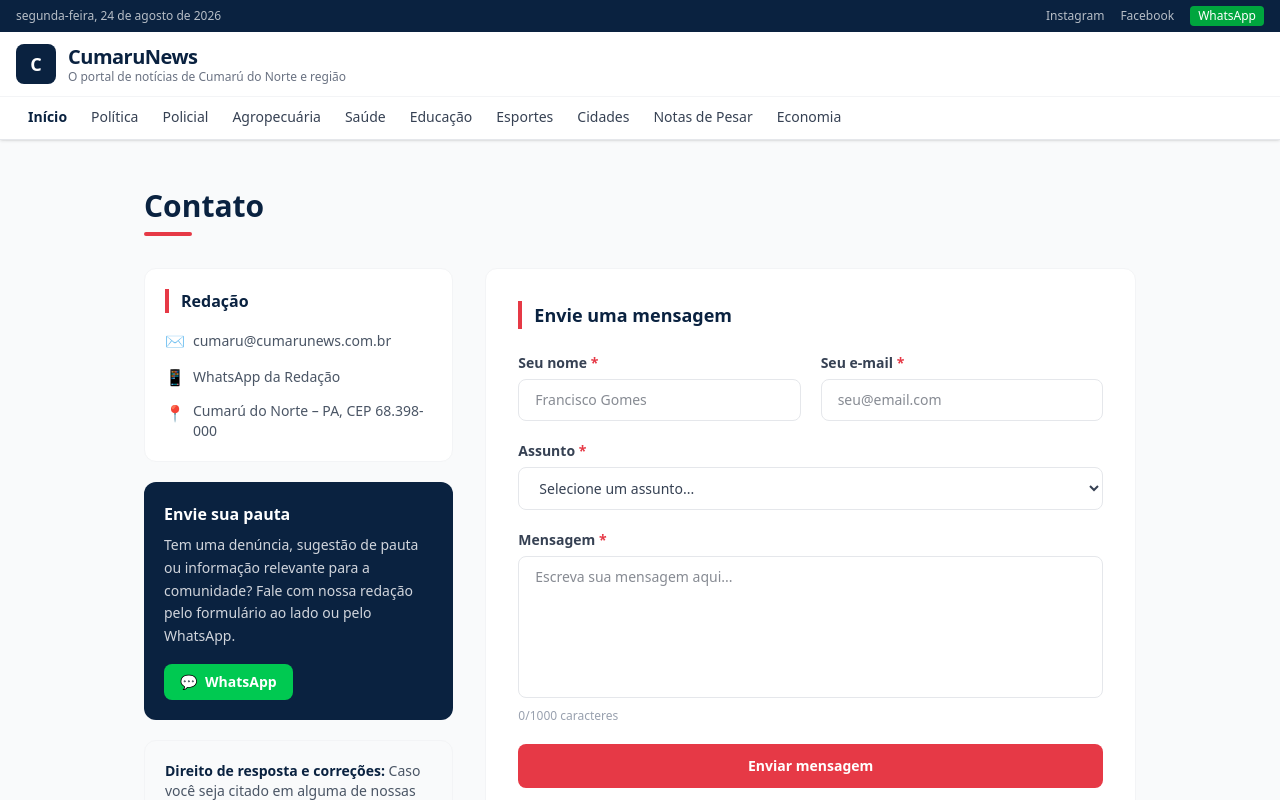
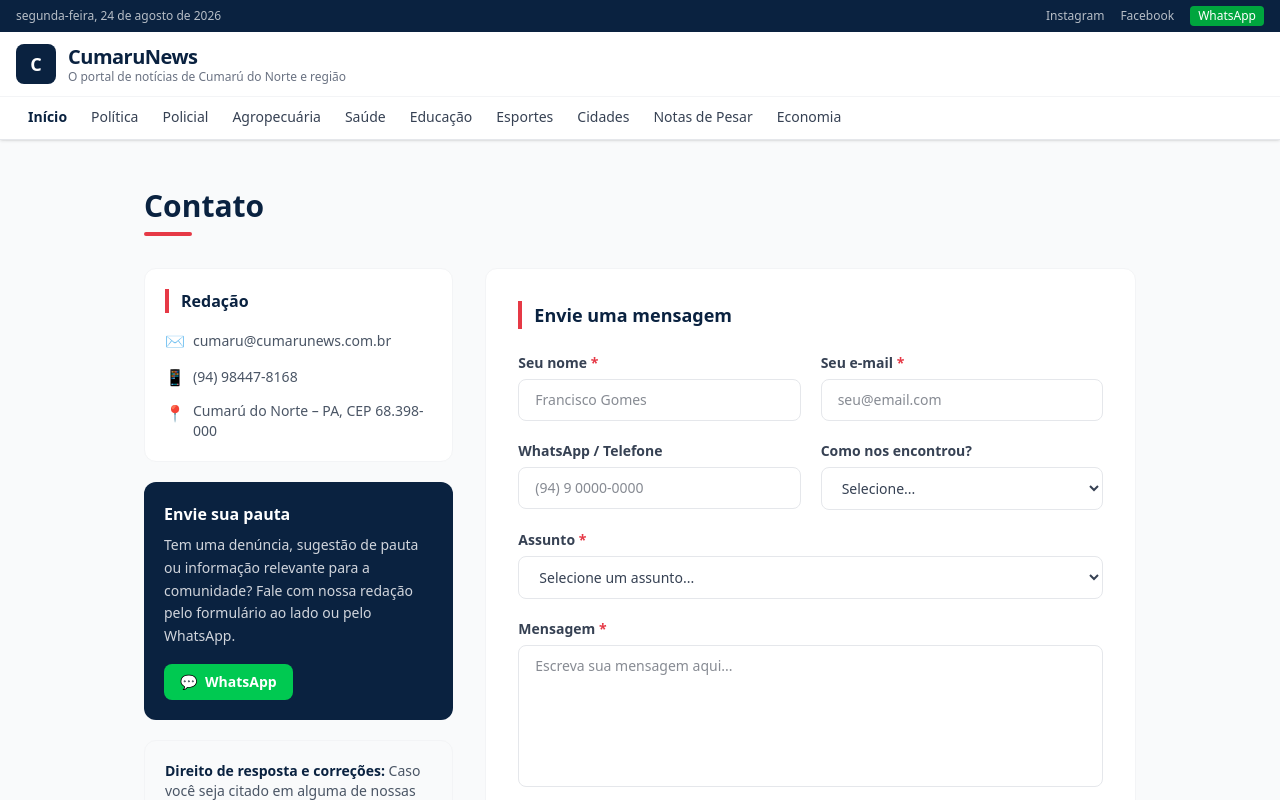
Before and after one commit to FranciscoDGA/cumarunews, a Next.js app: page /contato in a window 1280 px wide. Shown: the top 800 px of the page. Built offline with nearby package versions, Linux system fonts and the light colour scheme.

Commit message:
feat: adiciona telefone real, campo origem e identificacao no formulario de contato

```diff
--- a/app/contato/page.tsx
+++ b/app/contato/page.tsx
@@ -16,7 +16,9 @@ export default function ContatoPage() {
   const [form, setForm] = useState({
     nome: "",
     email: "",
+    telefone: "",
     assunto: "",
+    origem: "",
     mensagem: "",
   });
   const [status, setStatus] = useState<"idle" | "loading" | "success" | "error">("idle");
@@ -36,10 +38,13 @@ export default function ContatoPage() {
         method: "POST",
         headers: { "Content-Type": "application/json", Accept: "application/json" },
         body: JSON.stringify({
-          nome: form.nome,
-          email: form.email,
-          assunto: form.assunto,
-          mensagem: form.mensagem,
+          "📋 Origem": "Site CumaruNews — Página de Contato",
+          "👤 Nome": form.nome,
+          "📧 Email": form.email,
+          "📱 Telefone": form.telefone || "Não informado",
+          "📌 Assunto": form.assunto,
+          "🔍 Como nos encontrou": form.origem || "Não informado",
+          "💬 Mensagem": form.mensagem,
           _subject: `[CumaruNews] ${form.assunto} — ${form.nome}`,
           _captcha: "false",
           _template: "table",
@@ -48,7 +53,7 @@ export default function ContatoPage() {
 
       if (res.ok) {
         setStatus("success");
-        setForm({ nome: "", email: "", assunto: "", mensagem: "" });
+        setForm({ nome: "", email: "", telefone: "", assunto: "", origem: "", mensagem: "" });
       } else {
         setStatus("error");
       }
@@ -85,7 +90,7 @@ export default function ContatoPage() {
                 className="flex gap-2 items-center text-gray-600 hover:text-[#e63946] transition-colors"
               >
                 <span className="text-base">📱</span>
-                WhatsApp da Redação
+                <span>(94) 98447-8168</span>
               </a>
               <p className="flex gap-2 items-start text-gray-600">
                 <span className="text-base shrink-0">📍</span>
@@ -200,6 +205,51 @@ export default function ContatoPage() {
                   </div>
                 </div>
 
+                {/* Telefone + Como nos encontrou */}
+                <div className="grid grid-cols-1 sm:grid-cols-2 gap-5">
+                  <div>
+                    <label
+                      htmlFor="telefone"
+                      className="block text-sm font-semibold text-gray-700 mb-1.5"
+                    >
+                      WhatsApp / Telefone
+                    </label>
+                    <input
+                      id="telefone"
+                      name="telefone"
+                      type="tel"
+                      value={form.telefone}
+                      onChange={handleChange}
+                      placeholder="(94) 9 0000-0000"
+                      className="w-full px-4 py-2.5 border border-gray-200 rounded-lg text-sm focus:outline-none focus:border-[#0a2240] focus:ring-2 focus:ring-[#0a2240]/10 transition-all"
+                    />
+                  </div>
+
+                  <div>
+                    <label
+                      htmlFor="origem"
+                      className="block text-sm font-semibold text-gray-700 mb-1.5"
+                    >
+                      Como nos encontrou?
+                    </label>
+                    <select
+                      id="origem"
+                      name="origem"
+                      value={form.origem}
+                      onChange={handleChange}
+                      className="w-full px-4 py-2.5 border border-gray-200 rounded-lg text-sm focus:outline-none focus:border-[#0a2240] focus:ring-2 focus:ring-[#0a2240]/10 transition-all bg-white text-gray-700"
+                    >
+                      <option value="">Selecione...</option>
+                      <option value="Google">Google</option>
+                      <option value="Instagram">Instagram</option>
+                      <option value="Facebook">Facebook</option>
+                      <option value="WhatsApp">WhatsApp / Indicação</option>
+                      <option value="Jornal impresso">Jornal impresso</option>
+                      <option value="Outro">Outro</option>
+                    </select>
+                  </div>
+                </div>
+
                 {/* Assunto */}
                 <div>
                   <label
--- a/lib/config.ts
+++ b/lib/config.ts
@@ -16,7 +16,7 @@ export const SITE = {
   social: {
     instagram: "https://instagram.com/cumarunews",
     facebook: "https://facebook.com/cumarunews",
-    whatsapp: "https://wa.me/5594990000000",
+    whatsapp: "https://wa.me/5594984478168",
     youtube: "",
   },
   logo: "/logo.svg",
```
